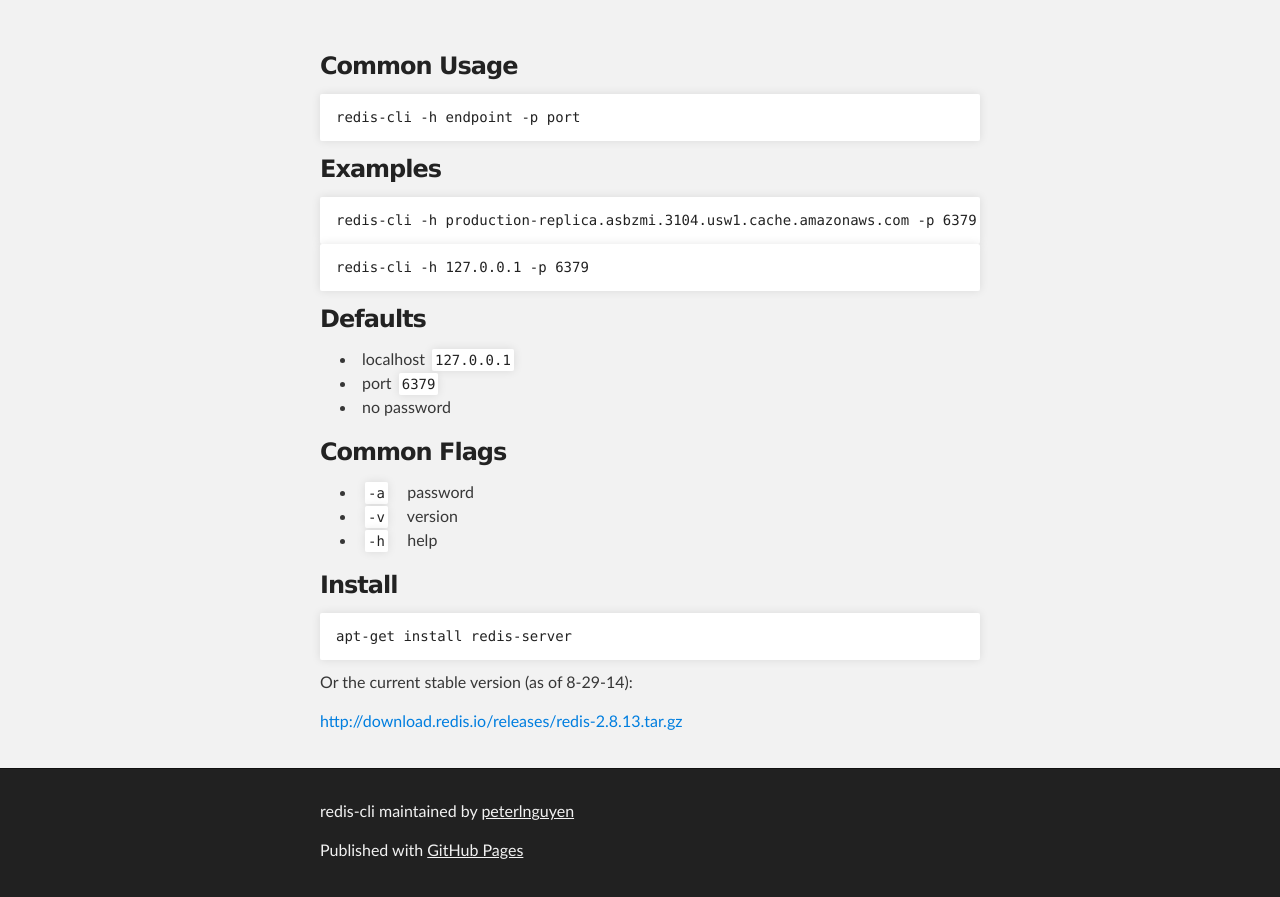
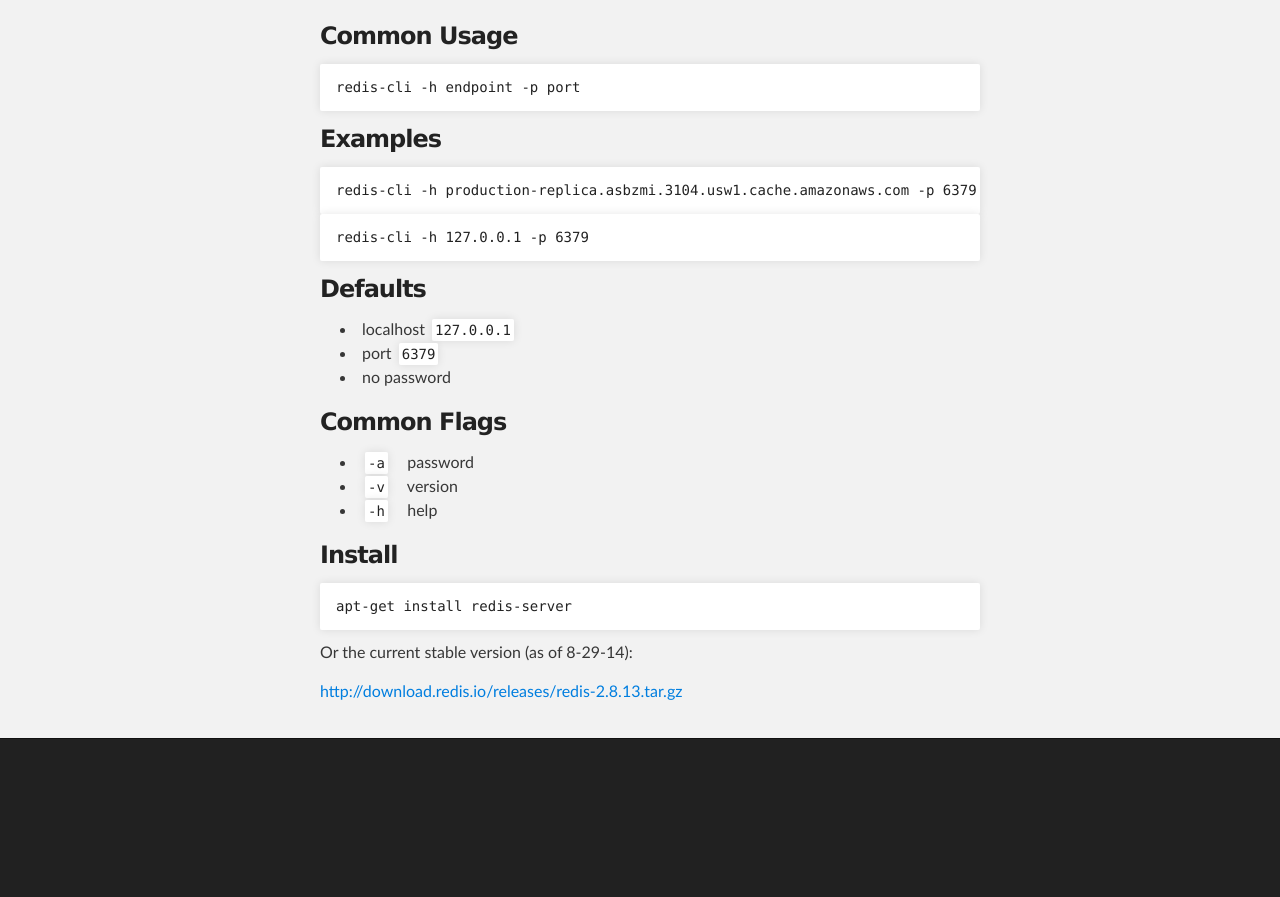
Before and after one commit to peterlnguyen/redis-cli, a plain HTML site: page index.html in a window 1280 px wide. Shown: the part 176-1073 px from the top of the page. After the commit the page ends 915 px from the top, so only its background shows below. Drawn offline with Linux system fonts and the light colour scheme.

Commit message:
Update index.html

```diff
--- a/index.html
+++ b/index.html
@@ -17,7 +17,6 @@
     <div id="header_wrap" class="outer">
         <header class="inner">
           <h1 id="project_title">redis-cli</h1>
-          <h2 id="project_tagline"></h2>
         </header>
     </div>
 
@@ -70,14 +69,6 @@
       </section>
     </div>
 
-    <!-- FOOTER  -->
-    <div id="footer_wrap" class="outer">
-      <footer class="inner">
-        <p class="copyright">redis-cli maintained by <a href="https://github.com/peterlnguyen">peterlnguyen</a></p>
-        <p>Published with <a href="http://pages.github.com">GitHub Pages</a></p>
-      </footer>
-    </div>
-
               <script type="text/javascript">
             var gaJsHost = (("https:" == document.location.protocol) ? "https://ssl." : "http://www.");
             document.write(unescape("%3Cscript src='" + gaJsHost + "google-analytics.com/ga.js' type='text/javascript'%3E%3C/script%3E"));
```
